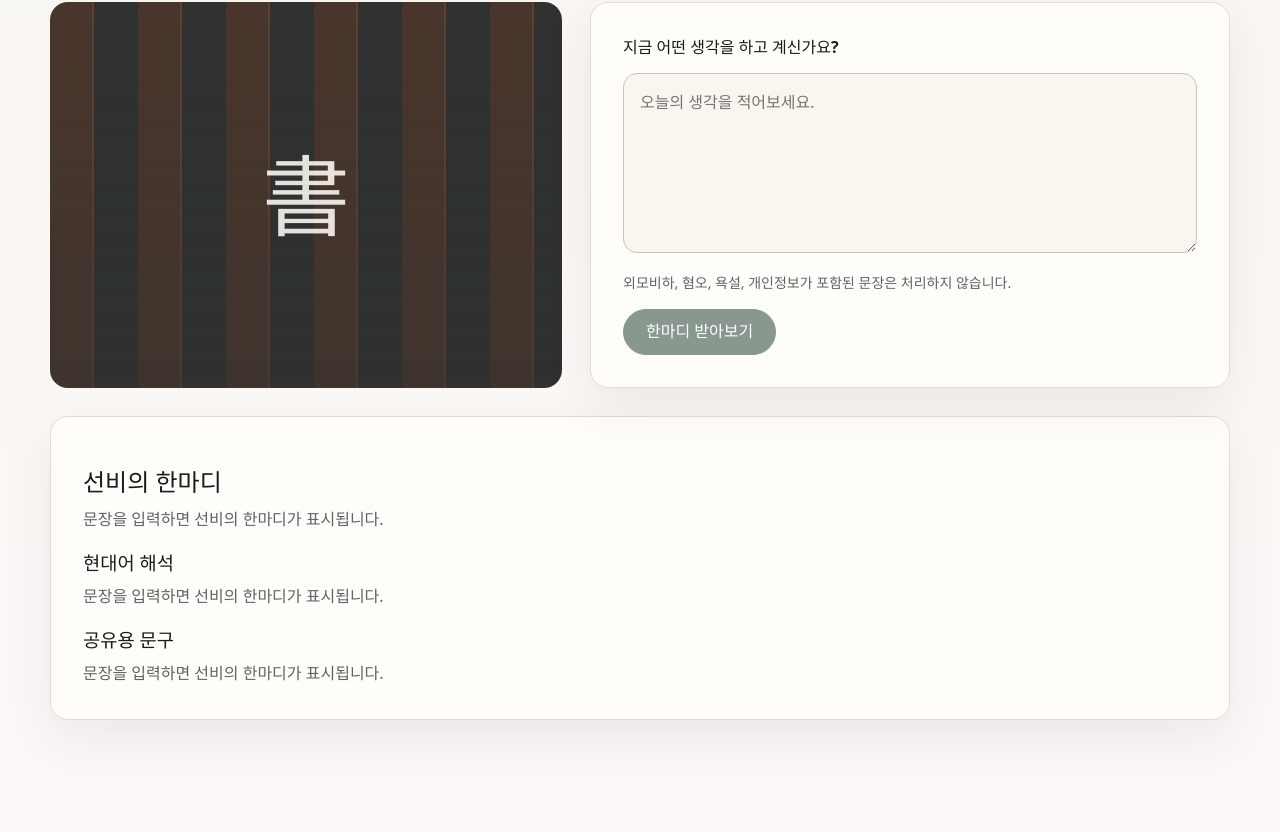
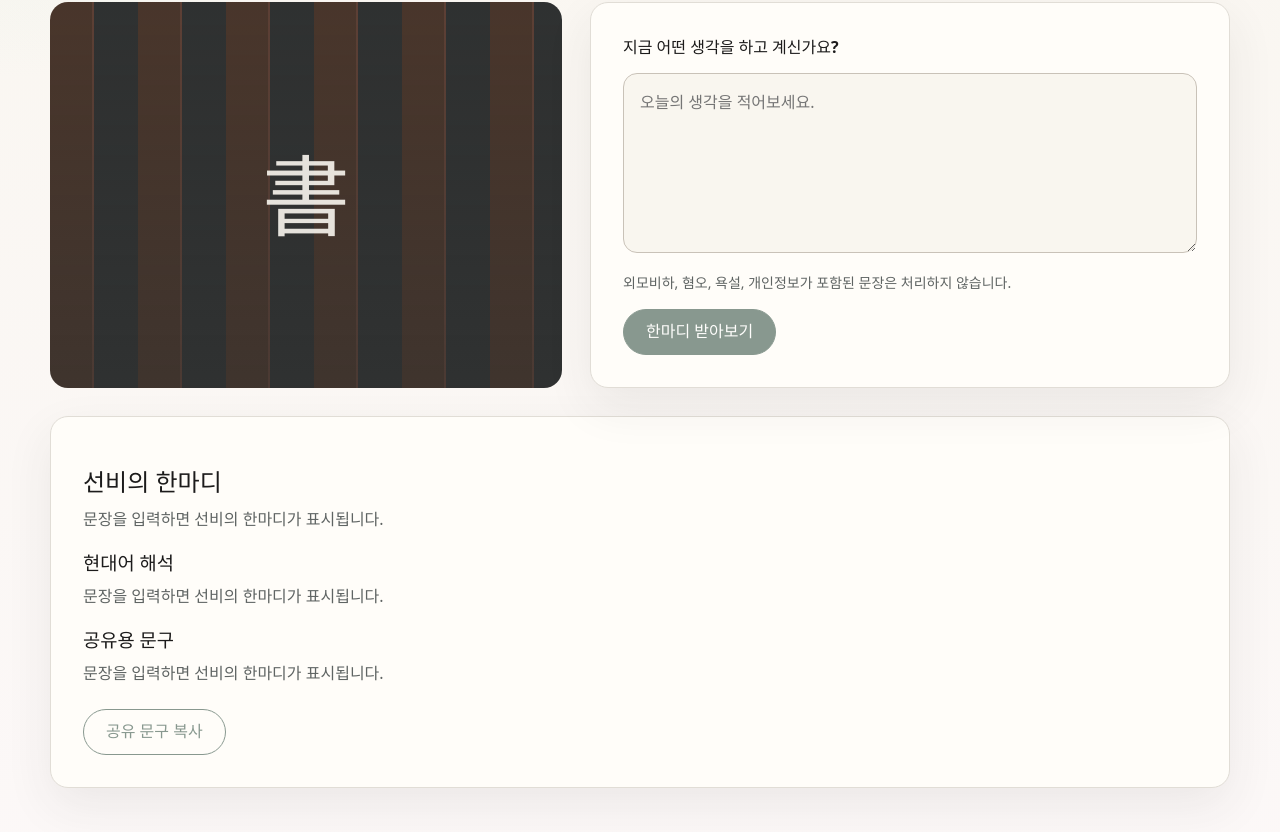
Before and after one commit to choihyungyu0/seonbi-talk, a React (Vite) app: page /judge in a window 1280 px wide. Shown: the part 369-1201 px from the top of the page. Built offline with nearby package versions, Linux system fonts and the light colour scheme.

Commit message:
feat(judge): 선비의 한마디 공유 기능 추가

```diff
--- a/src/pages/JudgePage.tsx
+++ b/src/pages/JudgePage.tsx
@@ -15,9 +15,12 @@ export function JudgePage() {
   const [text, setText] = useState('')
   const [result, setResult] = useState<JudgeResult | null>(null)
   const [message, setMessage] = useState('')
+  const [shareMessage, setShareMessage] = useState('')
   const [isLoading, setIsLoading] = useState(false)
   const typeInfo = testResult ? seonbiTypeInfo[testResult.type] : null
   const pageTitle = typeInfo ? `${typeInfo.name} 선비의 한마디` : '선비의 한마디'
+  const canShareResult = Boolean(result)
+  const canUseWebShare = typeof navigator.share === 'function'
 
   async function handleSubmit(event: FormEvent<HTMLFormElement>) {
     event.preventDefault()
@@ -31,6 +34,7 @@ export function JudgePage() {
 
     setIsLoading(true)
     setMessage('')
+    setShareMessage('')
 
     const response = await requestSeonbiAdvice(trimmedText, testResult?.type)
 
@@ -46,6 +50,32 @@ export function JudgePage() {
 
     setResult(response.result)
     setIsLoading(false)
+  }
+
+  async function handleCopyShareText() {
+    if (!result) return
+
+    try {
+      await navigator.clipboard.writeText(result.shareText)
+      setShareMessage('공유 문구를 복사했습니다.')
+    } catch {
+      setShareMessage('공유 문구를 복사하지 못했습니다. 잠시 후 다시 시도해주세요.')
+    }
+  }
+
+  async function handleShareResult() {
+    if (!result || !canUseWebShare) return
+
+    try {
+      await navigator.share({
+        title: pageTitle,
+        text: result.shareText,
+      })
+      setShareMessage('공유 창을 열었습니다.')
+    } catch (error) {
+      if (error instanceof DOMException && error.name === 'AbortError') return
+      setShareMessage('공유하기를 사용할 수 없습니다. 복사 기능을 이용해주세요.')
+    }
   }
 
   return (
@@ -100,6 +130,31 @@ export function JudgePage() {
           <p>{result?.modernTranslation ?? defaultResultMessage}</p>
           <h3>공유용 문구</h3>
           <p>{result?.shareText ?? defaultResultMessage}</p>
+          <div className="judge-share-actions">
+            <CommonButton
+              type="button"
+              variant="secondary"
+              disabled={!canShareResult}
+              onClick={handleCopyShareText}
+            >
+              공유 문구 복사
+            </CommonButton>
+            {canUseWebShare && (
+              <CommonButton
+                type="button"
+                variant="primary"
+                disabled={!canShareResult}
+                onClick={handleShareResult}
+              >
+                공유하기
+              </CommonButton>
+            )}
+          </div>
+          {shareMessage && (
+            <p className="disabled-notice judge-share-message" role="status">
+              {shareMessage}
+            </p>
+          )}
         </section>
       </section>
     </AppLayout>
--- a/src/styles/global.css
+++ b/src/styles/global.css
@@ -934,6 +934,18 @@ a {
   margin-top: 28px;
 }
 
+.judge-share-actions {
+  display: flex;
+  flex-wrap: wrap;
+  gap: 10px;
+  margin-top: 22px;
+}
+
+.judge-share-message {
+  margin-top: 12px;
+  text-align: left;
+}
+
 .auth-page {
   display: grid;
   grid-template-columns: minmax(0, 0.9fr) minmax(360px, 520px);
```
